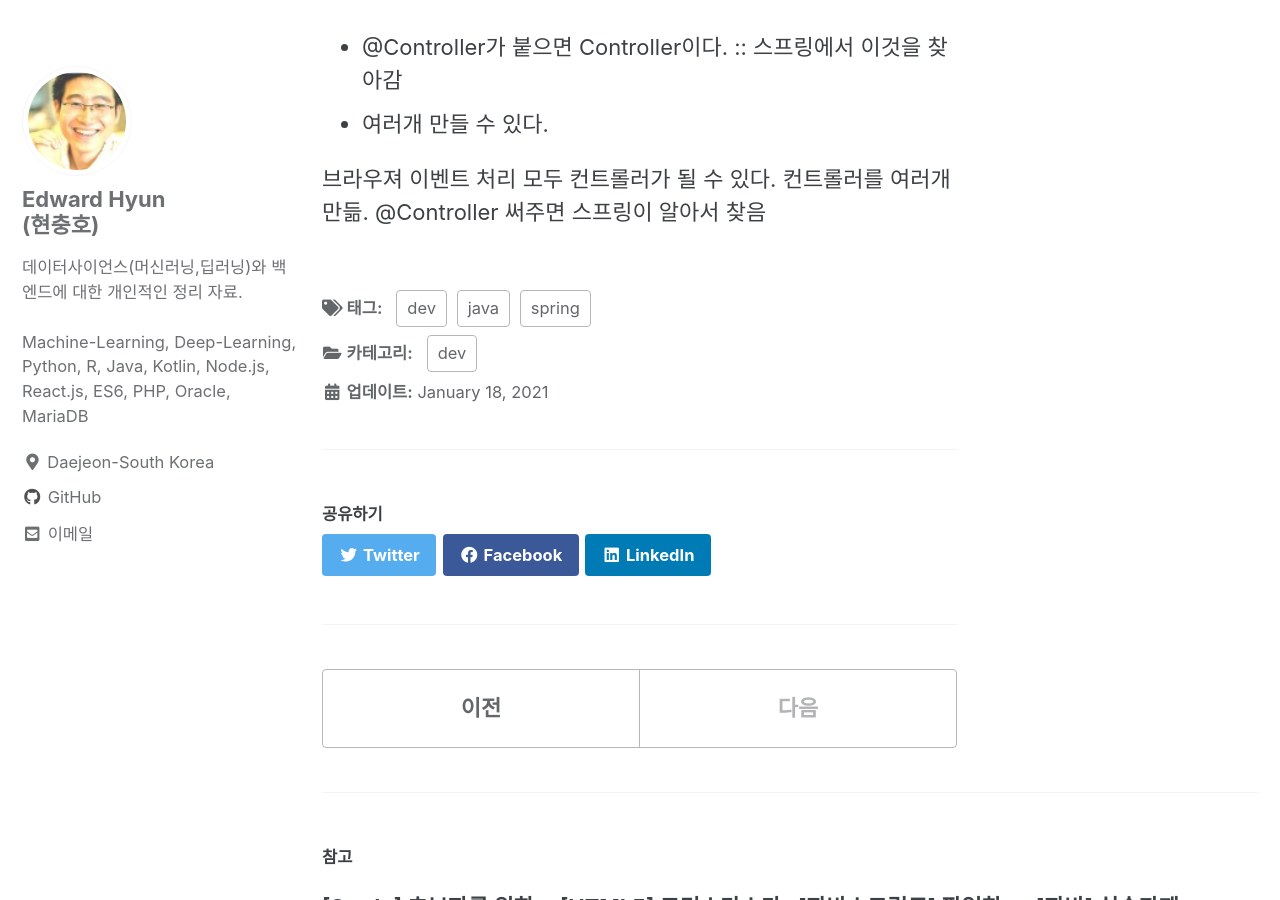
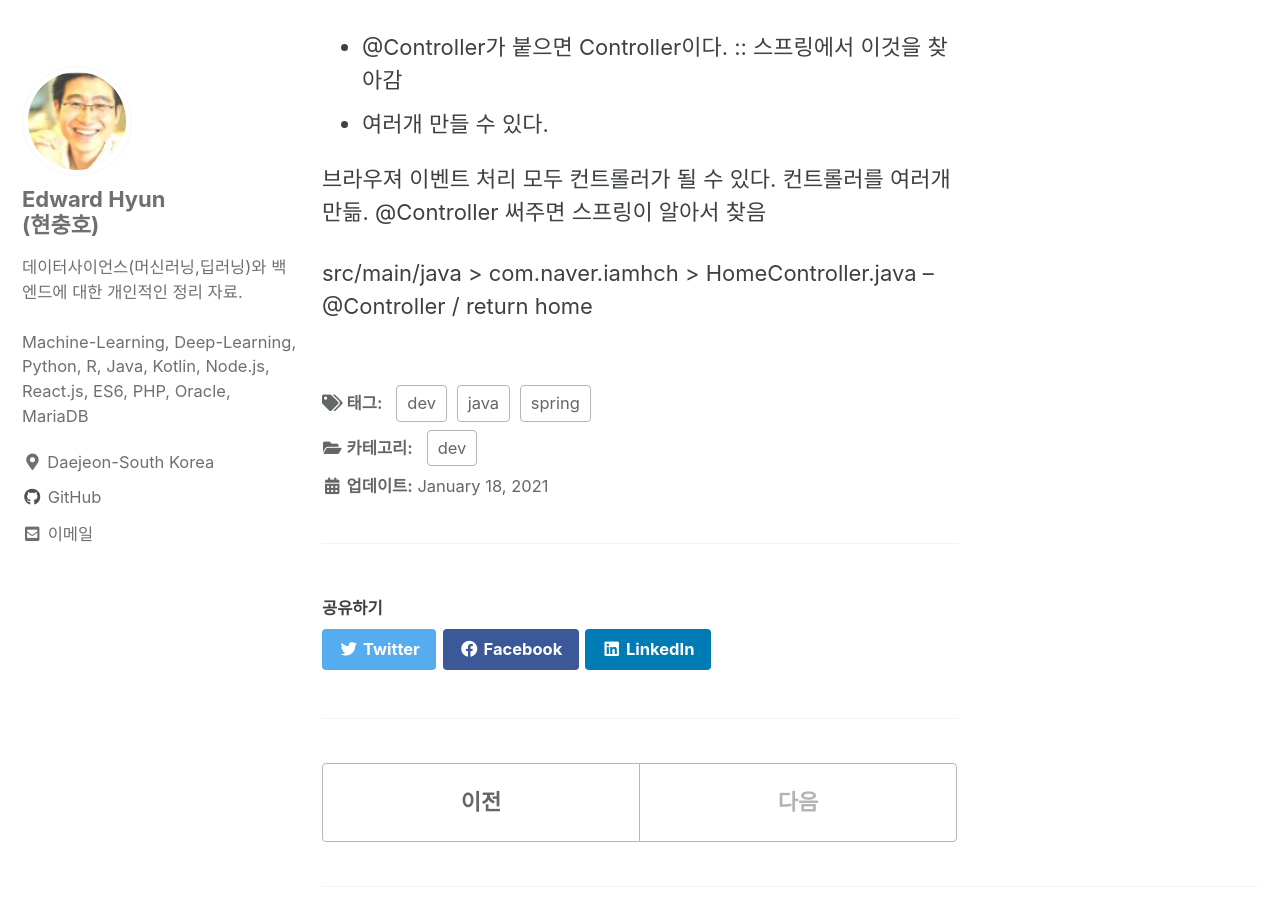
Before and after one commit to iamhch24/iamhch24.github.io, a Jekyll site: the page built from _posts/2021-01-18-[스터디] 스프링 프레임워크.md, in a window 1280 px wide and 900 px high, scrolled down 2340 px. Built offline with Jekyll 4.4.1, drawn with Linux system fonts in a browser that asks for light colours; cached includes are drawn as plain includes; some of the changed lines change nothing that is shown.

Commit message:
_posts/2021-01-18-[스터디] 스프링 프레임워크.md updated from https://stackedit.io/

```diff
--- a/_posts/2021-01-18-[스터디] 스프링 프레임워크.md
+++ b/_posts/2021-01-18-[스터디] 스프링 프레임워크.md
@@ -91,6 +91,7 @@ Controller :: MVC에서 C에 속함
 
 브라우져 이벤트 처리 모두 컨트롤러가 될 수 있다. 컨트롤러를 여러개 만듦. @Controller 써주면 스프링이 알아서 찾음
 
+src/main/java > com.naver.iamhch > HomeController.java  -- @Controller / return home
 
 
 
@@ -105,6 +106,7 @@ Controller :: MVC에서 C에 속함
 
 
 <!--stackedit_data:
-eyJoaXN0b3J5IjpbLTEyNTgyMDU4ODMsLTYxODk2OTY3Miw5MT
-A4NzI3ODYsNzE5MTMxNzY1LC0xODk5NjYzODQzXX0=
+eyJoaXN0b3J5IjpbLTE0ODQyODAzNzAsLTEyNTgyMDU4ODMsLT
+YxODk2OTY3Miw5MTA4NzI3ODYsNzE5MTMxNzY1LC0xODk5NjYz
+ODQzXX0=
 -->
```
